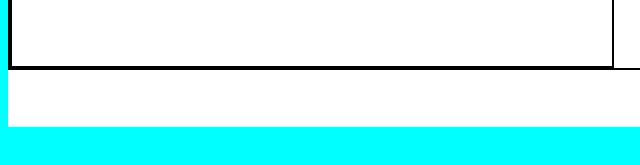
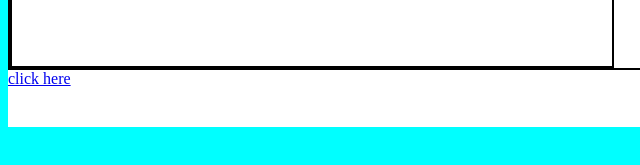
Before and after one commit to krishbhushancg/css_check, a plain HTML site: page index.html in a window 1280 px wide. Shown: the part 593-758 px from the top of the page, 0-640 px from the left. Drawn offline with Linux system fonts and the light colour scheme.

Commit message:
changes1

```diff
--- a/index.html
+++ b/index.html
@@ -167,5 +167,6 @@ border: 2px solid black;
     <div class="three"><p class="font">cappadocia</p></div>
     </div>
 </div>
+<a href="https://codinggita.com/">click here</a>
 </body>
 </html>
```
